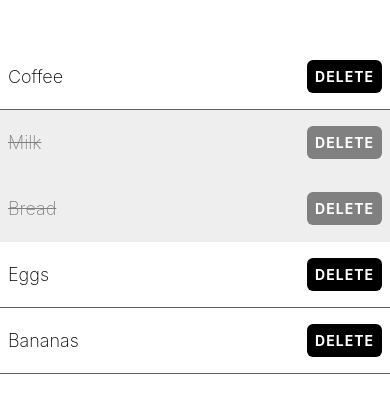
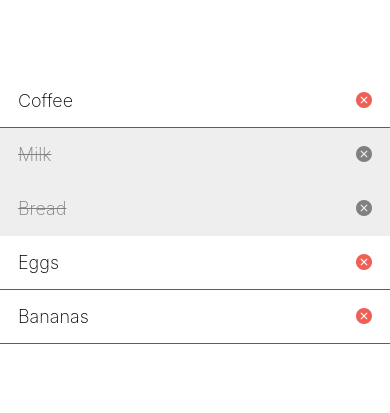
Before and after one commit to KMS74/taskly-react-native-app, a React Native app: screen / in a window 390 px wide. Shown: the part 213-626 px from the top of the page. Built offline with nearby package versions, Linux system fonts and the light colour scheme.

Commit message:
feat: use icons for buttons

```diff
--- a/components/ShoppingListItem.tsx
+++ b/components/ShoppingListItem.tsx
@@ -1,4 +1,5 @@
 import { View, Text, TouchableOpacity, Alert, StyleSheet } from 'react-native';
+import AntDesign from '@expo/vector-icons/AntDesign';
 import { theme } from '../theme';
 
 type Props = {
@@ -36,15 +37,12 @@ const ShoppingListItem = ({ name, isCompleted }: Props) => {
       >
         {name}
       </Text>
-      <TouchableOpacity
-        style={[
-          styles.buttonStyle,
-          isCompleted ? styles.completedButton : undefined,
-        ]}
-        activeOpacity={0.8}
-        onPress={handleDelete}
-      >
-        <Text style={styles.buttontext}>Delete</Text>
+      <TouchableOpacity activeOpacity={0.8} onPress={handleDelete}>
+        <AntDesign
+          name="closecircle"
+          size={16}
+          color={isCompleted ? theme.colorGrey : theme.colorRed}
+        />
       </TouchableOpacity>
     </View>
   );
@@ -59,7 +57,7 @@ const styles = StyleSheet.create({
     alignItems: 'center',
     borderBottomWidth: 1,
     borderBottomColor: theme.colorCerulean,
-    paddingHorizontal: 8,
+    paddingHorizontal: 18,
     paddingVertical: 16,
   },
   completedContainer: {
@@ -67,9 +65,7 @@ const styles = StyleSheet.create({
     borderBottomColor: theme.colorLightGrey,
     color: theme.colorGrey,
   },
-  completedButton: {
-    backgroundColor: theme.colorGrey,
-  },
+
   itemText: {
     fontSize: 18,
     fontWeight: '200',
@@ -79,15 +75,4 @@ const styles = StyleSheet.create({
     textDecorationLine: 'line-through',
     textDecorationColor: theme.colorGrey,
   },
-  buttonStyle: {
-    backgroundColor: theme.colorBlack,
-    padding: 8,
-    borderRadius: 6,
-  },
-  buttontext: {
-    color: theme.colorWhite,
-    fontWeight: 'bold',
-    textTransform: 'uppercase',
-    letterSpacing: 1,
-  },
 });
--- a/package.json
+++ b/package.json
@@ -11,6 +11,7 @@
     "lint:fix": "eslint . --fix"
   },
   "dependencies": {
+    "@expo/vector-icons": "^14.0.2",
     "expo": "~52.0.27",
     "expo-status-bar": "~2.0.1",
     "react": "18.3.1",
--- a/theme.ts
+++ b/theme.ts
@@ -4,4 +4,5 @@ export const theme = {
   colorBlack: '#000',
   colorGrey: 'grey',
   colorLightGrey: '#eee',
+  colorRed: '#ee6055',
 };
```
Also changed, not shown: 1 other file (tests, documents, lock files or other folders).
